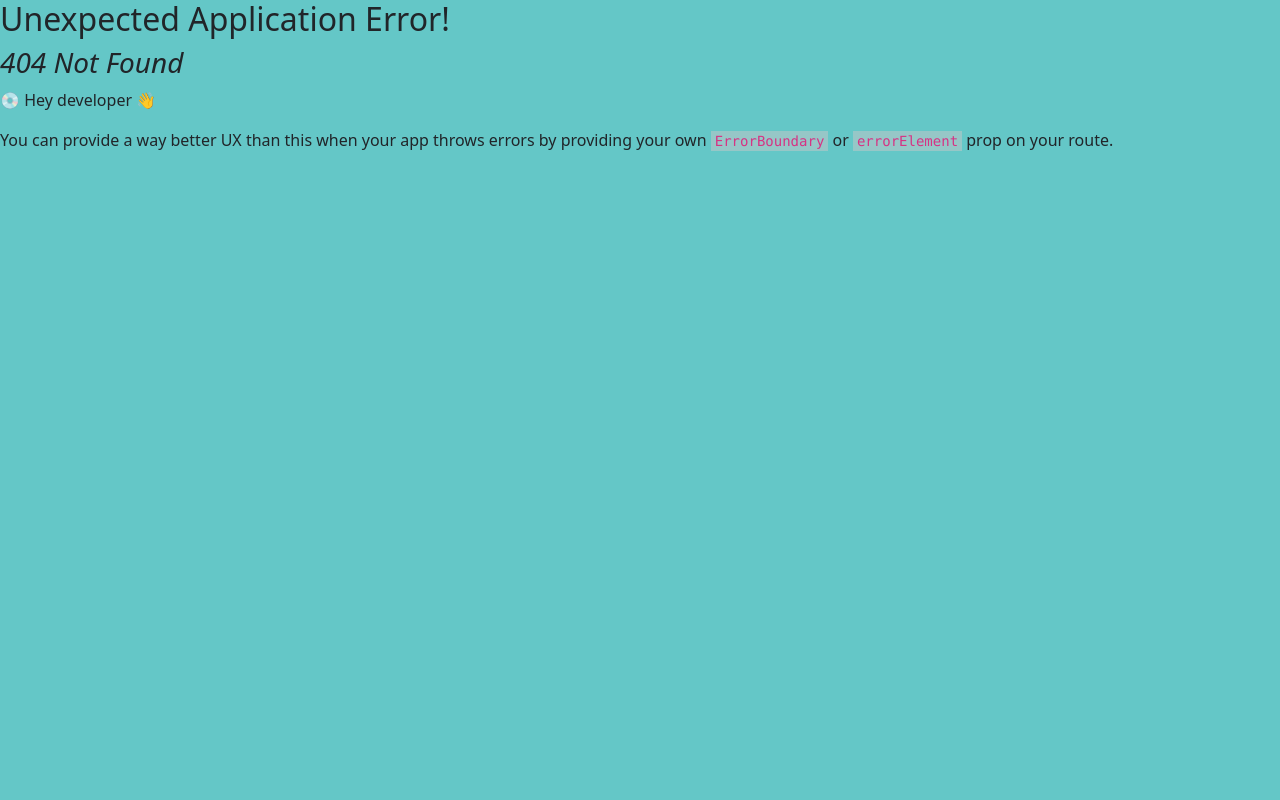
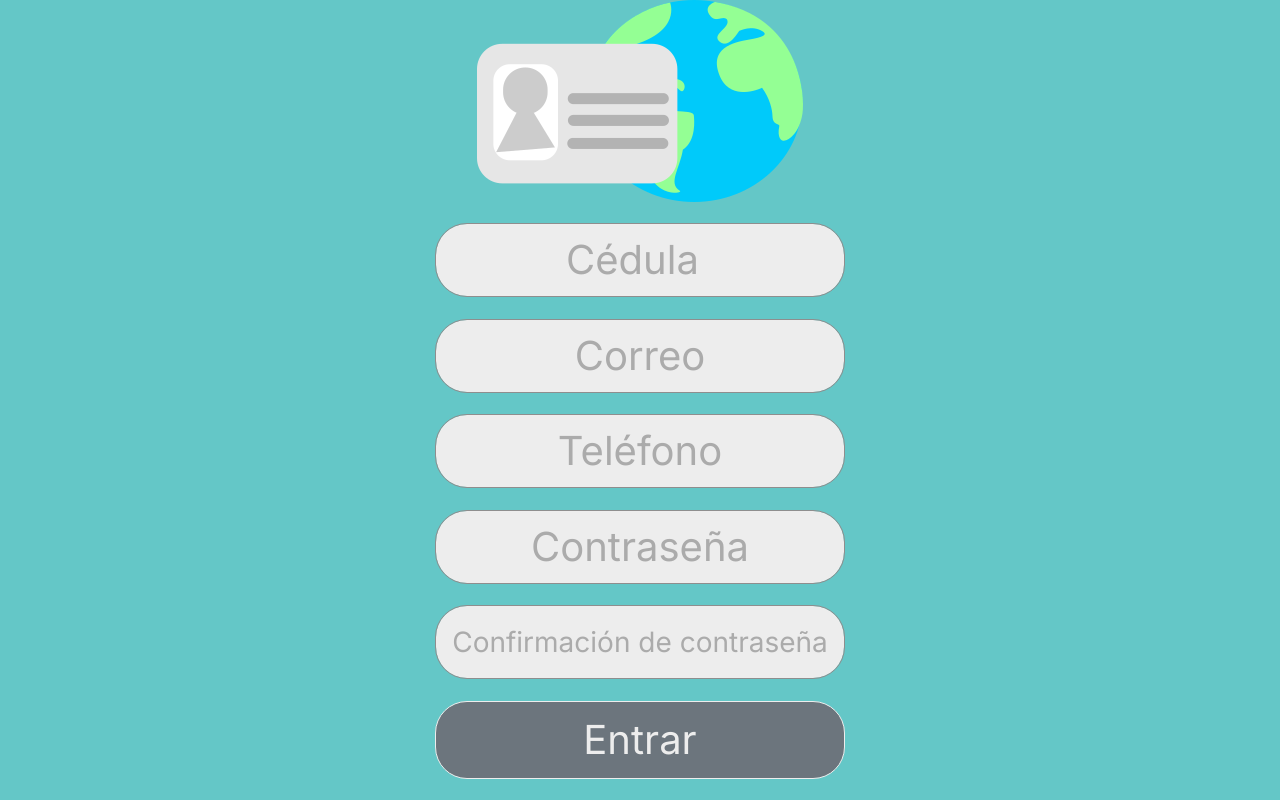
Before and after one commit to alejandrojsn/proyecto-interfaces, a React (Vite) app: page /register in a window 1280 px wide. Before the commit this address had no page. Built offline with nearby package versions, Linux system fonts and the light colour scheme.

Commit message:
register page

```diff
--- a/src/App.jsx
+++ b/src/App.jsx
@@ -13,7 +13,9 @@ function App() {
               <Link to="login">
                 <button className='btn btn-info btn-lg text-light text-nowrap'>Iniciar sesión</button>
               </Link>
-              <button className='btn btn-primary btn-purple btn-lg'>Registrarse</button>
+              <Link to="register">
+                <button className='btn btn-primary btn-purple btn-lg'>Registrarse</button>
+              </Link>
             </div>
           </div>
         </div>
--- /dev/null
+++ b/src/Register.jsx
@@ -0,0 +1,35 @@
+import IDGovLogo from './assets/IDGov.svg'
+
+export default function Register() {
+  return (
+    <>
+      <div className='container'>
+        <div className="row justify-content-center">
+          <div className="col-6">
+            <div className="vh-100 d-flex flex-column justify-content-evenly align-items-center">
+              <img src={IDGovLogo} alt="IDGov Logo" width="326px" height="202px"/>
+              <form className="h-75 d-flex flex-column justify-content-evenly align-items-center">
+                <div className="w-75">
+                    <input type="number" className="form-control custom-input" name="idnumber" placeholder="Cédula" />
+                </div>
+                <div className="w-75">
+                    <input type="email" className="form-control custom-input" name="email" placeholder="Correo" />
+                </div>
+                <div className="w-75">
+                    <input type="tel" className="form-control custom-input" name="phone" placeholder="Teléfono" />
+                </div>
+                <div className="w-75">
+                    <input type="password" className="form-control custom-input" name="password" placeholder="Contraseña" />
+                </div>
+                <div className="w-75">
+                    <input type="password" className="form-control custom-input" id="password-confirmation-input" name="password2" placeholder="Confirmación de contraseña" />
+                </div>
+                <button type="submit" className="btn btn-secondary btn-lg w-75">Entrar</button>
+                </form>
+            </div>
+          </div>
+        </div>
+      </div>
+    </>
+  )
+}
--- a/src/main.jsx
+++ b/src/main.jsx
@@ -8,6 +8,7 @@ import {
   createBrowserRouter,
   RouterProvider,
 } from 'react-router-dom'
+import Register from './Register.jsx'
 
 const router = createBrowserRouter([
   {
@@ -18,7 +19,12 @@ const router = createBrowserRouter([
     path: '/login',
     element: <Login />,
     id: 'login'
-  }
+  },
+  {
+    path: '/register',
+    element: <Register />,
+    id: 'register'
+  },
 ]);
 
 ReactDOM.createRoot(document.getElementById('root')).render(
--- a/src/scss/styles.scss
+++ b/src/scss/styles.scss
@@ -46,3 +46,8 @@ body {
     color: #EDEDED;
     border-color: #EDEDED;
 }
+
+#password-confirmation-input {
+    font-size: 28px;
+    padding: 15px 0;
+}
```
